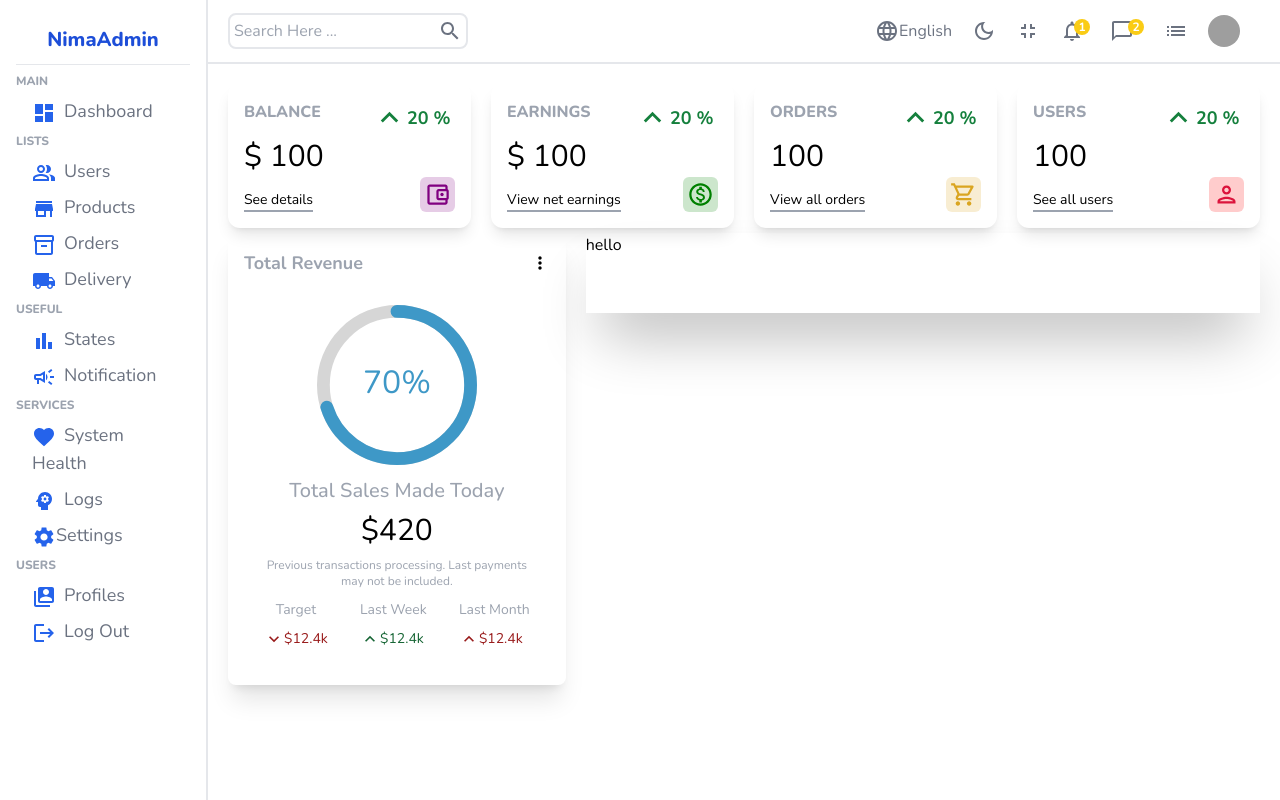
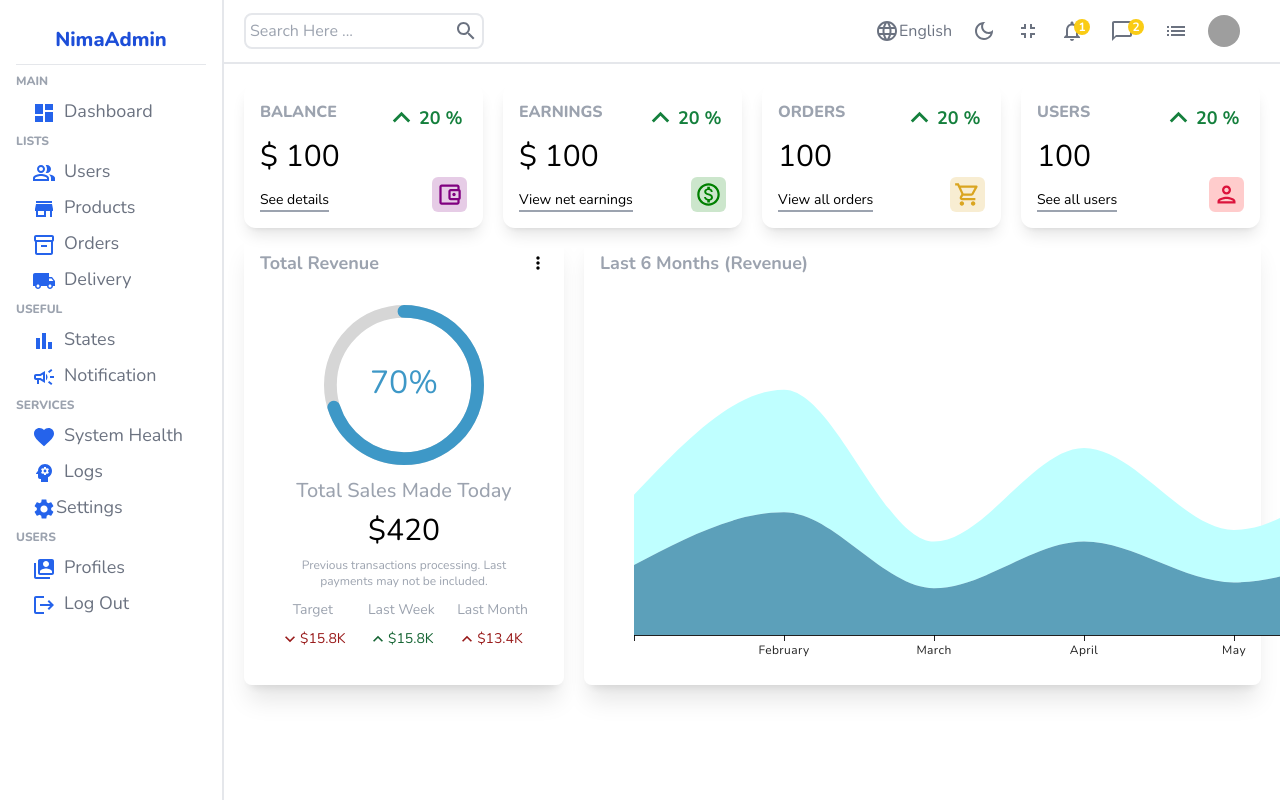
Before and after one commit to NimaZeighami/handy-dashboard, a React (Create React App) app: page / in a window 1280 px wide. Built offline with nearby package versions, Linux system fonts and the light colour scheme; grey boxes are pictures that could not be loaded.

Commit message:
add 6months section and complete charts part

```diff
--- a/package.json
+++ b/package.json
@@ -7,6 +7,7 @@
     "@emotion/styled": "^11.11.5",
     "@mui/icons-material": "^5.15.15",
     "@mui/material": "^5.15.15",
+    "@mui/x-charts": "^7.3.2",
     "@testing-library/jest-dom": "^5.17.0",
     "@testing-library/react": "^13.4.0",
     "@testing-library/user-event": "^13.5.0",
@@ -17,6 +18,7 @@
     "react-dom": "^18.3.1",
     "react-router-dom": "^6.23.0",
     "react-scripts": "5.0.1",
+    "recharts": "^2.12.6",
     "sass": "^1.75.0",
     "sort-by": "^1.2.0",
     "web-vitals": "^2.1.4"
--- a/public/index.html
+++ b/public/index.html
@@ -2,7 +2,7 @@
 <html lang="en">
   <head>
     <meta charset="utf-8" />
-    <!-- <meta name="viewport" content="width=device-width, initial-scale=1" /> -->
+    <meta name="viewport" content="width=device-width, initial-scale=1" />
     <!-- TODO:  check that can we delete this ?? -->
     <meta
       name="description"
--- a/src/Components/Layout/Sidebar/Sidebar.jsx
+++ b/src/Components/Layout/Sidebar/Sidebar.jsx
@@ -18,7 +18,7 @@ import SwitchAccountIcon from "@mui/icons-material/SwitchAccount";
 
 function Sidebar() {
   return (
-    <div className="flex flex-col w-1/6 min-w-52 max-w-56  h-screen overflow-auto p-4 bg-white border-r-2 border-gray-200">
+    <div className="flex flex-col w-1/6 min-w-56 max-w-56  h-screen overflow-auto p-4 bg-white border-r-2 border-gray-200">
       <top className="flex h-12 items-center justify-center">
         <span className="Logo font-extrabold text-xl text-blue-700">
           NimaAdmin
--- a/src/Components/Widgets/Charts/Last6MonthsRevenue.jsx
+++ b/src/Components/Widgets/Charts/Last6MonthsRevenue.jsx
@@ -1,11 +1,75 @@
-import React from 'react'
+import { LineChart, lineElementClasses } from "@mui/x-charts";
 
-const Last6Months = () => {
+const uData = [1200, 2100, 800, 1600, 900, 1700];
+const pData = [1200, 2100, 800, 1600, 900, 1700];
+const xLabels = ["", "February", "March", "April", "May", "June"];
+
+const Last6Months = ({ title }) => {
   return (
-    <last6months className='flex basis-2/3 h-3/4  shadow-[0_35px_60px_-15px_rgba(0,0,0,0.3)]'>
-      <div className='h-20'> hello</div>
+    <last6months className="flex flex-col  w-2/3  h-2/3 shadow-xl rounded-lg">
+      <chartname className="flex items-center justify-between m-4">
+        <h1 className="text-lg text-gray-400 font-bold">{title}</h1>
+      </chartname>
+      <normalscreen className="4xl:hidden">
+      <LineChart
+        width={850}
+        height={392}
+        series={[
+          {
+            data: uData,
+            area: true,
+            stack: "total",
+            showMark: false,
+            color: "#4D869C",
+          },
+          {
+            data: pData,
+            area: true,
+            stack: "total",
+            showMark: false,
+            color: "#A0DEFF",
+          },
+        ]}
+        xAxis={[{ scaleType: "point", data: xLabels }]}
+        leftAxis={null}
+        sx={{
+          [`& .${lineElementClasses.root}`]: {
+            display: "none",
+          },
+        }}
+      />
+      </normalscreen>
+      <bigscreen className="md:hidden 4xl:block">
+      <LineChart
+        width={1550}
+        height={376}
+        series={[
+          {
+            data: uData,
+            area: true,
+            stack: "total",
+            showMark: false,
+            color: "#4D869C",
+          },
+          {
+            data: pData,
+            area: true,
+            stack: "total",
+            showMark: false,
+            color: "#A0DEFF",
+          },
+        ]}
+        xAxis={[{ scaleType: "point", data: xLabels }]}
+        leftAxis={null}
+        sx={{
+          [`& .${lineElementClasses.root}`]: {
+            display: "none",
+          },
+        }}
+      />
+      </bigscreen>
     </last6months>
-  )
-}
+  );
+};
 
-export default Last6Months
+export default Last6Months;
--- a/src/Components/Widgets/Charts/TotalRevenue.jsx
+++ b/src/Components/Widgets/Charts/TotalRevenue.jsx
@@ -10,7 +10,7 @@ import "react-circular-progressbar/dist/styles.css";
 const Total = () => {
   return (
     <total className="flex flex-col basis-1/3 min-w-80 h-2/3 p-4 shadow-xl rounded-lg">
-      <titlesection className="flex items-center justify-between ">
+      <titlesection className="flex items-center justify-between">
         <h1 className="text-lg text-gray-400 font-bold">Total Revenue</h1>
         <MoreVertIcon fontSize="small" />
       </titlesection>
@@ -38,21 +38,21 @@ const Total = () => {
             <itemtitle className="text-sm text-gray-400">Target</itemtitle>
             <itemresult className="flex items-center mt-2 text-sm text-red-800">
               <KeyboardArrowDownIcon fontSize="small" />
-              <resultamount>$12.4k</resultamount>
+              <resultamount>$15.8K</resultamount>
             </itemresult>
           </summarysection>
           <summarysection className="text-center">
             <itemtitle className="text-sm text-gray-400">Last Week</itemtitle>
             <itemresult className="flex items-center mt-2 text-sm text-green-800">
               <KeyboardArrowUpOutlinedIcon fontSize="small" />
-              <div className="resultAmount">$12.4k</div>
+              <div className="resultAmount">$15.8K</div>
             </itemresult>
           </summarysection>
           <summarysection className="text-center">
             <itemtitle className="text-sm text-gray-400">Last Month</itemtitle>
             <itemresult className="flex items-center mt-2 text-sm text-red-800">
               <KeyboardArrowUpOutlinedIcon fontSize="small" />
-              <div className="resultAmount">$12.4k</div>
+              <div className="resultAmount">$13.4K</div>
             </itemresult>
           </summarysection>
         </summary>
--- a/src/Pages/Home.jsx
+++ b/src/Pages/Home.jsx
@@ -13,9 +13,9 @@ const Home = () => {
         <Widget type="order" />
         <Widget type="user" />
       </widgets>
-      <charts className="flex  mt-[-15px] px-5 gap-5 ">
+      <charts className="flex mt-[-15px] px-5 gap-5 ">
         <Total />
-        <Last6Months />
+        <Last6Months title="Last 6 Months (Revenue)" />
       </charts>
     </homecontainer>
   );
--- a/tailwind.config.js
+++ b/tailwind.config.js
@@ -1,10 +1,17 @@
 /** @type {import('tailwindcss').Config} */
 module.exports = {
-  content: [
-    "./src/**/*.{js,jsx,ts,tsx}",
-  ],
+  content: ["./src/**/*.{js,jsx,ts,tsx}"],
   theme: {
+    screens: {
+      sm: { min: "350px", max: "767px" },
+      md: { min: "768px" },
+      lg: { min: "1024px" },
+      xl: { min: "1280px" },
+      "2xl": { min: "1536px" },
+      "4xl": { min: "1800px" },
+    },
     extend: {},
   },
+
   plugins: [],
-}
+};
```
Also changed, not shown: 1 other file (tests, documents, lock files or other folders).
